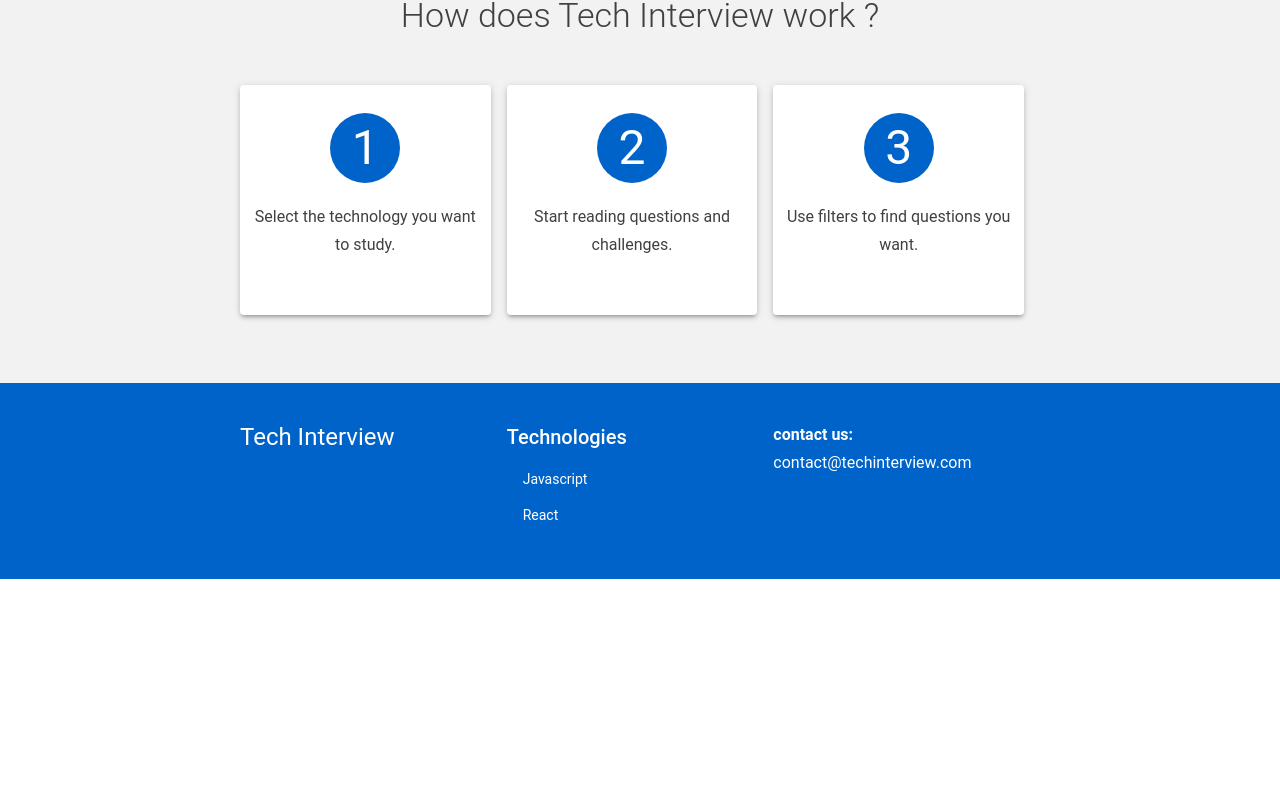
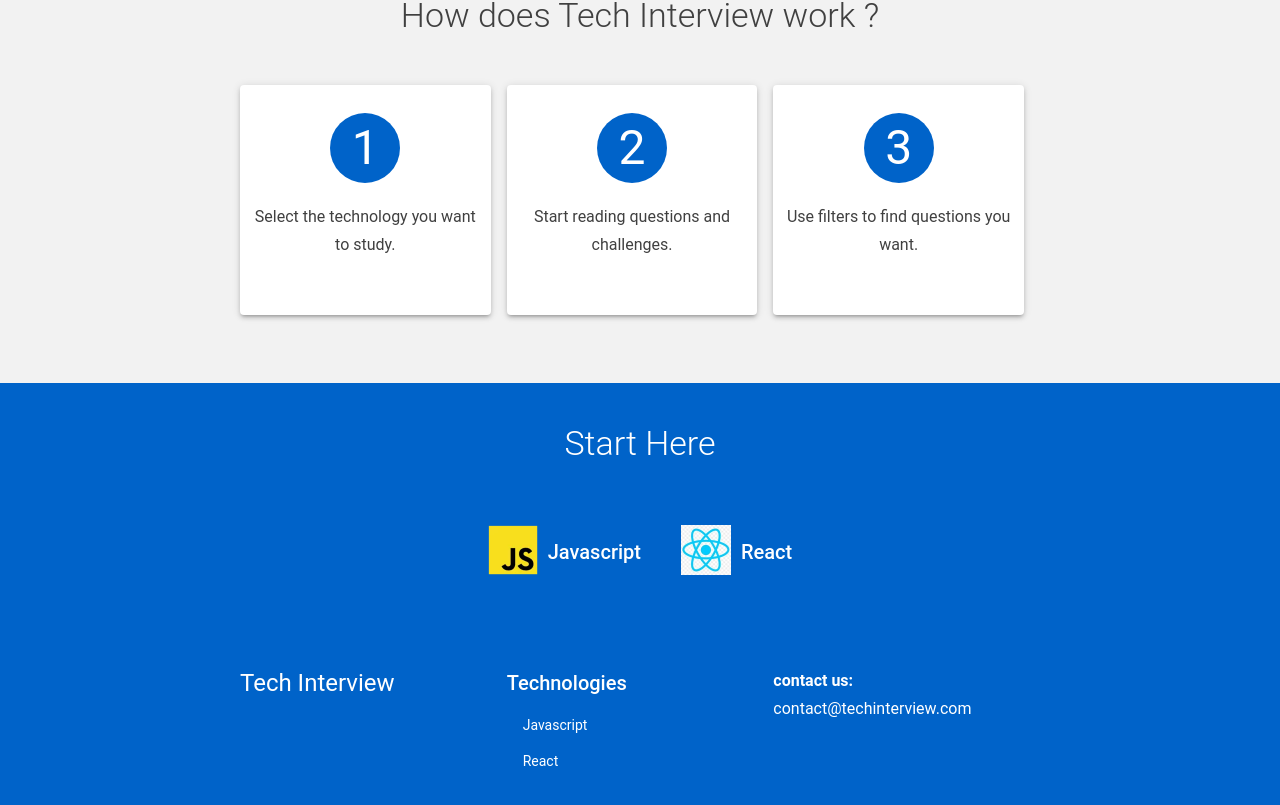
Before and after one commit to mauriciorj/tech-interview-nextjs, a Next.js app: page / in a window 1280 px wide. Shown: the part 629-1434 px from the top of the page. Before the commit the page ends 1208 px from the top, so only its background shows below. Built offline with nearby package versions, Linux system fonts and the light colour scheme.

Commit message:
TI-037 startHere initial config

```diff
--- /dev/null
+++ b/src/components/startHere/index.tsx
@@ -0,0 +1,61 @@
+import React from 'react';
+import { Box, Grid, makeStyles, Typography } from '@material-ui/core';
+import { translations } from '../../translations';
+import Image from 'next/image';
+
+const useStyles = makeStyles((theme) => ({
+    sessionTitle: {
+        textAlign: 'center',
+        marginTop: '40px',
+        marginBottom: '40px',
+        color: theme.palette.white.main
+    },
+    techArea: {
+        display: 'flex',
+        flexDirection: 'row',
+        justifyContent: 'center'
+    },
+    techBox: {
+        display: 'flex',
+        flexDirection: 'row',
+        alignItems: 'center',
+        margin: '20px'
+    },
+    techTitle: {
+        marginLeft: '10px',
+        color: theme.palette.white.main
+    }
+}));
+
+const StartHere = () => {
+    const classes = useStyles();
+
+    const { en: { techList } } = translations;
+
+    return (
+        <>
+            <Box className={classes.sessionTitle}>
+                <Typography variant="h4">Start Here</Typography>
+            </Box>
+            <Grid item xs={12} className={classes.techArea}>
+                {techList.map((tech, index) => (
+                    <Grid key={`tech-${index}`} className={classes.techBox}>
+                        <Box>
+                            <Image
+                                src={`/icons/${tech.icon}`}
+                                alt={tech.title}
+                                width={50}
+                                height={50}
+                            />
+                        </Box>
+                        <Box className={classes.techTitle}>
+                            <Typography variant="h6">{tech.title}</Typography>
+                        </Box>
+                    </Grid>
+                ))}
+            </Grid>
+        </>
+    );
+};
+
+export default StartHere;
--- a/src/pages/index.tsx
+++ b/src/pages/index.tsx
@@ -4,8 +4,9 @@ import { Grid } from '@material-ui/core';
 import { translations } from '../translations';
 import { makeStyles } from '@material-ui/core/styles';
 import Header from '../components/header';
+import HeroBanner from '../components/heroBanner';
 import ThreeCards from '../components/threeCards';
-import HeroBanner from '../components/heroBanner';
+import StartHere from '../components/startHere';
 import Footer from '../components/footer';
 
 const useStyles = makeStyles((theme) => ({
@@ -23,6 +24,11 @@ const useStyles = makeStyles((theme) => ({
     },
     ThreeCards: {
         backgroundColor: theme.palette.themeGrey.light,
+        display: 'flex',
+        paddingBottom: '30px'
+    },
+    startHere: {
+        backgroundColor: theme.palette.primary.main,
         display: 'flex',
         paddingBottom: '30px'
     },
@@ -71,6 +77,12 @@ export default function Home() {
                         <ThreeCards />
                     </Grid>
                 </Grid>
+                <Grid item xs={12} className={classes.startHere}>
+                    <Grid item xs={1}></Grid>
+                    <Grid item xs={10}>
+                        <StartHere />
+                    </Grid>
+                </Grid>
                 <Grid item xs={12} className={classes.footer}>
                     <Grid item xs={1}></Grid>
                     <Grid item xs={10}>
--- a/src/translations/index.ts
+++ b/src/translations/index.ts
@@ -28,6 +28,20 @@ export const translations = {
             textafterBackspace: ' need !',
             altText: 'Learn what you really need.',
         },
+        techList: [
+            {
+                title: 'Javascript',
+                order: 1,
+                icon: 'javascript_icon_100_100.webp',
+                link: '/questions/javascript'
+            },
+            {
+                title: 'React',
+                order: 2,
+                icon: 'react_icon_100_100.webp',
+                link: '/questions/react'
+            }
+        ],
         threeCards: {
             title: 'How does Tech Interview work ?',
             card: [
```
Also changed, not shown: src/components/header/index.tsx (+15 -4 lines).
